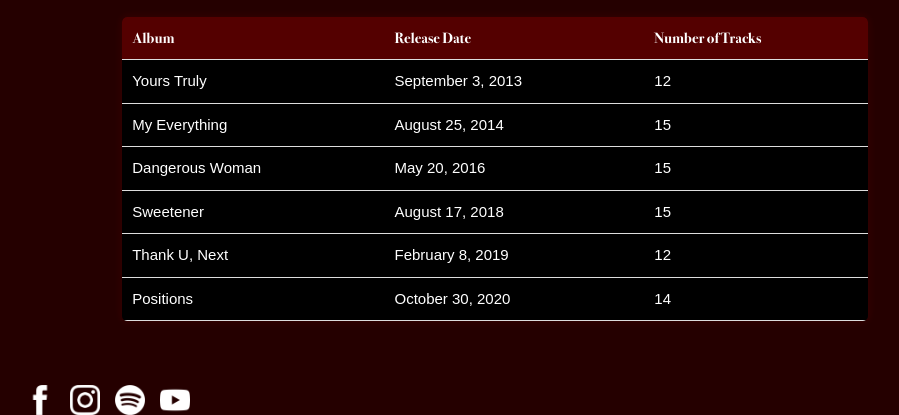
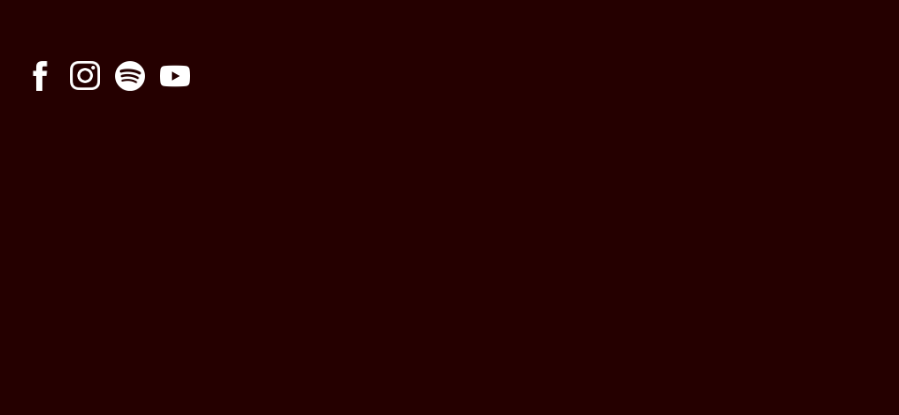
Before and after one commit to jasagreda/arianaweb, a plain HTML site: page albums.html in a window 1280 px wide. Shown: the part 2084-2499 px from the top of the page, without its empty margins (145-1044 px from the left). After the commit the page ends 2175 px from the top, so only its background shows below. Drawn offline with nearby package versions, Linux system fonts and the light colour scheme; a web font is replaced by a local one.

Commit message:
removed albums table

```diff
--- a/albums.html
+++ b/albums.html
@@ -159,43 +159,7 @@
         </div>
       </div>
 
-      <table id="table" class="whitetext">
-          <tr>
-              <th>Album</th>
-              <th>Release Date</th>
-              <th>Number of Tracks</th>
-          </tr>
-          <tr>
-              <td>Yours Truly</td>
-              <td>September 3, 2013</td>
-              <td>12</td>
-          </tr>
-          <tr>
-              <td>My Everything</td>
-              <td>August 25, 2014</td>
-              <td>15</td>
-          </tr>
-          <tr>
-              <td>Dangerous Woman</td>
-              <td>May 20, 2016</td>
-              <td>15</td>
-          </tr>
-          <tr>
-              <td>Sweetener</td>
-              <td>August 17, 2018</td>
-              <td>15</td>
-          </tr>
-          <tr>
-              <td>Thank U, Next</td>
-              <td>February 8, 2019</td>
-              <td>12</td>
-          </tr>
-          <tr>
-              <td>Positions</td>
-              <td>October 30, 2020</td>
-              <td>14</td>
-          </tr>
-      </table>
+
     </div>
 
     <footer>
```
